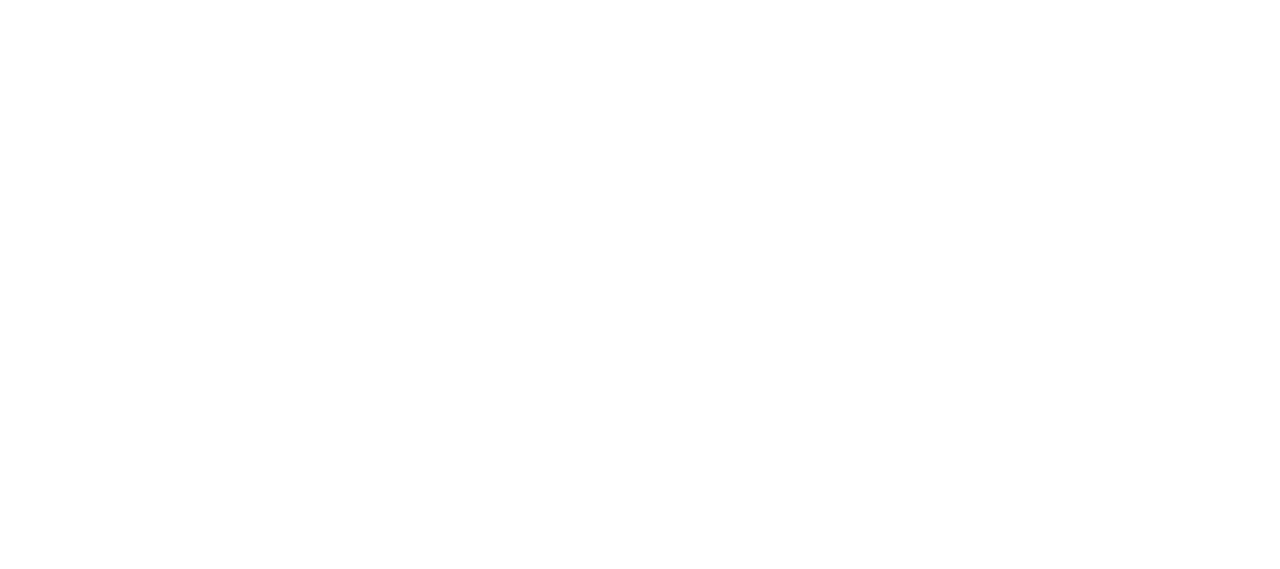
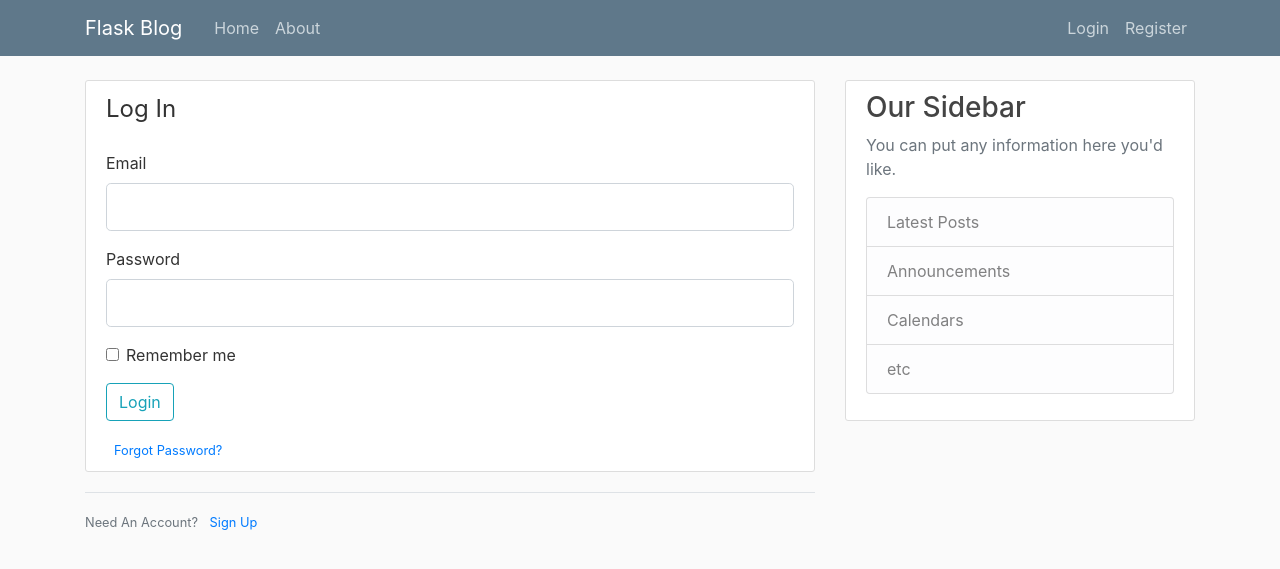
Before and after one commit to Dorostkar/Flask-Blog, a Flask app: page /login in a window 1280 px wide. Before the commit the part shown is empty. Shown: the top 569 px of the page. Run offline with Flask 2, Linux system fonts and the light colour scheme; some libraries are stand-ins or nearby versions.

Commit message:
login form added to template also input validation been handled

```diff
--- a/flaskblog.py
+++ b/flaskblog.py
@@ -36,9 +36,15 @@ def register():
         return redirect(url_for('home'))
     return render_template('register.html', title='Register', form=form)
 
-@app.route("/login")
+@app.route("/login", methods=['GET','POST'])
 def login():
     form = LoginForm()
+    if form.validate_on_submit():
+        if form.email.data == "admin@blog.com" and form.password.data == "password":
+           flash('You have been logged in!', 'success')
+           return redirect(url_for('home'))
+        else:
+            flash('Login Unsuccessful. Please check username and password','danger')
     return render_template('login.html', title='Login', form=form)
 
 if __name__ == '__main__':
--- a/templates/layout.html
+++ b/templates/layout.html
@@ -23,13 +23,13 @@
                 </button>
                 <div class="collapse navbar-collapse" id="navbarToggle">
                     <div class="navbar-nav mr-auto">
-                    <a class="nav-item nav-link" href="/">Home</a>
-                    <a class="nav-item nav-link" href="/about">About</a>
+                    <a class="nav-item nav-link" href="{{ url_for('home') }}">Home</a>
+                    <a class="nav-item nav-link" href="{{ url_for('about') }}">About</a>
                     </div>
                     <!-- Navbar Right Side -->
                     <div class="navbar-nav">
-                    <a class="nav-item nav-link" href="/login">Login</a>
-                    <a class="nav-item nav-link" href="/register">Register</a>
+                    <a class="nav-item nav-link" href="{{ url_for('login') }}">Login</a>
+                    <a class="nav-item nav-link" href="{{ url_for('register') }}">Register</a>
                     </div>
                 </div>
                 </div>
--- a/templates/login.html
+++ b/templates/login.html
@@ -0,0 +1,53 @@
+{% extends "layout.html" %}
+{% block content %}
+   <div class="content-section">
+       <form method="POST" action="">
+            {{ form.hidden_tag() }}
+            <fieldset class="form-group">
+                <legend class="borde-bottom mb-4">Log In</legend>
+
+                <div class="form-group">
+                    {{form.email.label(class="form-control-label")}}
+                    {% if form.email.errors %}
+                    {{form.email(class="form-control form-control-lg is-invalid")}}
+                    <div class="invalid=feedback">
+                        {% for error in form.email.errors %}
+                            <span>{{ error }}</span>
+                        {% endfor %}
+                    </div>
+                    {% else %}
+                        {{form.email(class="form-control form-control-lg")}}
+                    {% endif %}
+                </div>
+                <div class="form-group">
+                    {{form.password.label(class="form-control-label")}}
+                    {% if form.password.errors %}
+                    {{form.password(class="form-control form-control-lg is-invalid")}}
+                    <div class="invalid=feedback">
+                        {% for error in form.password.errors %}
+                            <span>{{ error }}</span>
+                        {% endfor %}
+                    </div>
+                    {% else %}
+                        {{form.password(class="form-control form-control-lg")}}
+                    {% endif %}
+                </div>
+                <div class="form-check">
+                    {{ form.remember(class="form-check-input") }}
+                    {{ form.remember.label(class="form-check-label") }}
+                </div>
+            </fieldset>
+            <div class="form-group">
+                {{form.submit(class="btn btn-outline-info")}}
+            </div>
+            <small class="text-muted ml-2">
+                <a href="#">Forgot Password?</a>
+            </small>
+       </form>
+   </div>
+   <div class="border-top pt-3">
+        <small class="text-muted">
+            Need An Account? <a class="ml-2" href="{{url_for('register')}}">Sign Up</a> <!--login is Route function name-->
+        </small>
+   </div>
+{% endblock content%}
```
Also changed, not shown: templates/register.html (+43 -5 lines).
